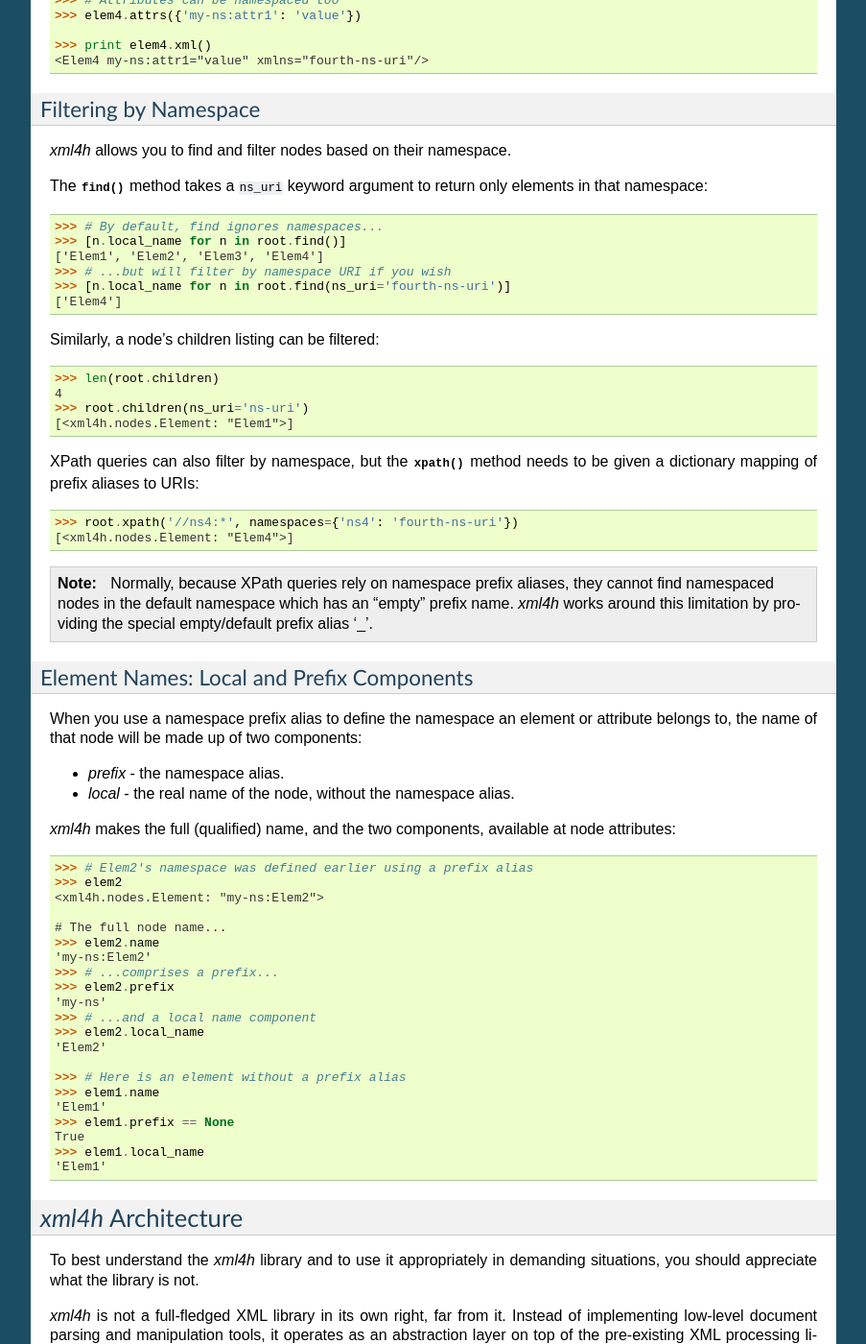
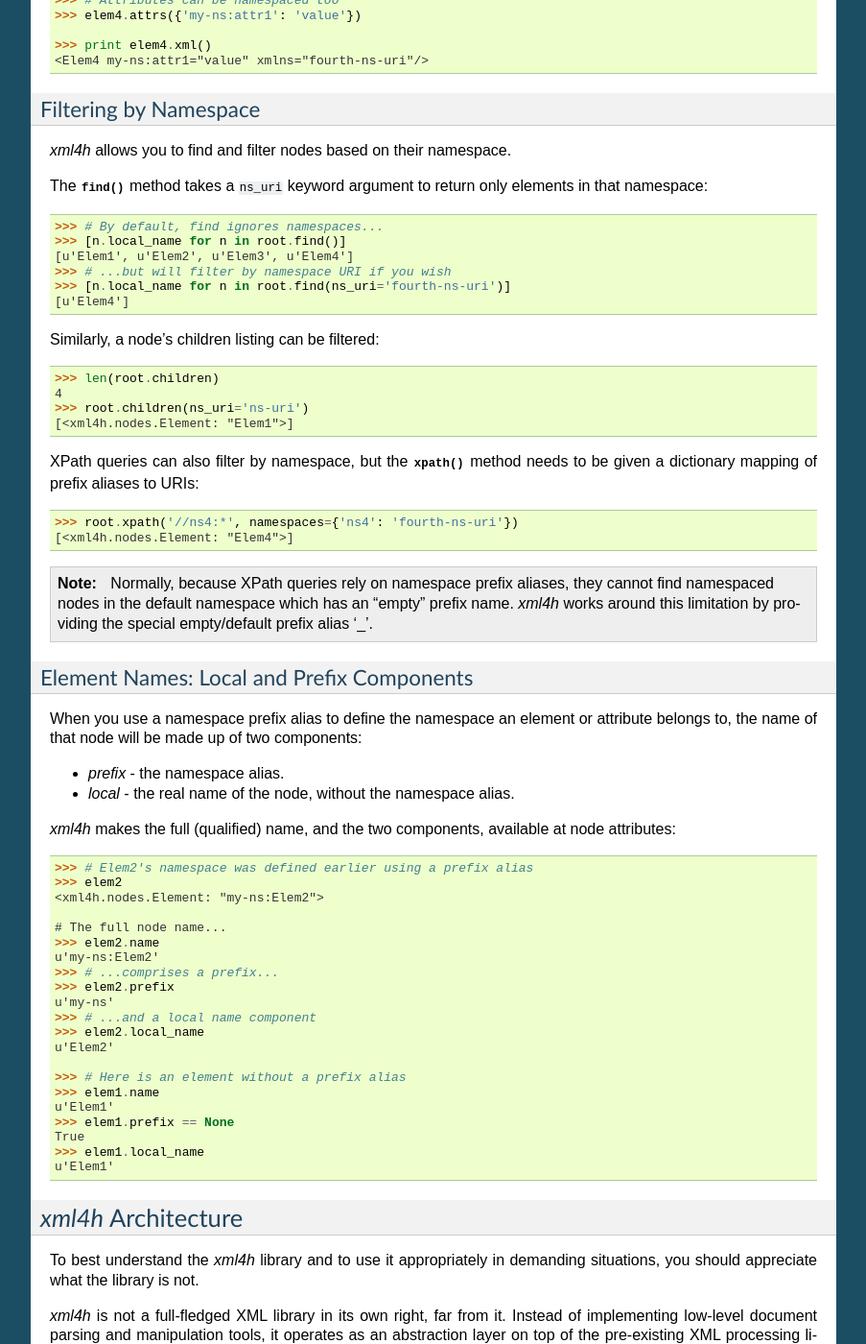
Before and after one commit to jmurty/xml4h, a Sphinx documentation site: the page built from docs/advanced.rst, in a window 1280 px wide and 1400 px high, scrolled down 1422 px. Shown: the whole window at 96% size, without its empty margins (198-1101 px from the left). Built offline with Sphinx 7.4.7, drawn with Linux system fonts in a browser that asks for light colours.

```diff
--- a/docs/advanced.rst
+++ b/docs/advanced.rst
@@ -103,10 +103,10 @@ return only elements in that namespace::
 
     >>> # By default, find ignores namespaces...
     >>> [n.local_name for n in root.find()]
-    ['Elem1', 'Elem2', 'Elem3', 'Elem4']
+    [u'Elem1', u'Elem2', u'Elem3', u'Elem4']
     >>> # ...but will filter by namespace URI if you wish
     >>> [n.local_name for n in root.find(ns_uri='fourth-ns-uri')]
-    ['Elem4']
+    [u'Elem4']
 
 Similarly, a node's children listing can be filtered::
 
@@ -147,21 +147,21 @@ node attributes::
 
     # The full node name...
     >>> elem2.name
-    'my-ns:Elem2'
+    u'my-ns:Elem2'
     >>> # ...comprises a prefix...
     >>> elem2.prefix
-    'my-ns'
+    u'my-ns'
     >>> # ...and a local name component
     >>> elem2.local_name
-    'Elem2'
+    u'Elem2'
 
     >>> # Here is an element without a prefix alias
     >>> elem1.name
-    'Elem1'
+    u'Elem1'
     >>> elem1.prefix == None
     True
     >>> elem1.local_name
-    'Elem1'
+    u'Elem1'
 
 
 .. _xml-lib-architecture:
```
Also changed, not shown: docs/nodes.rst (+6 -6 lines), 2 other files.
